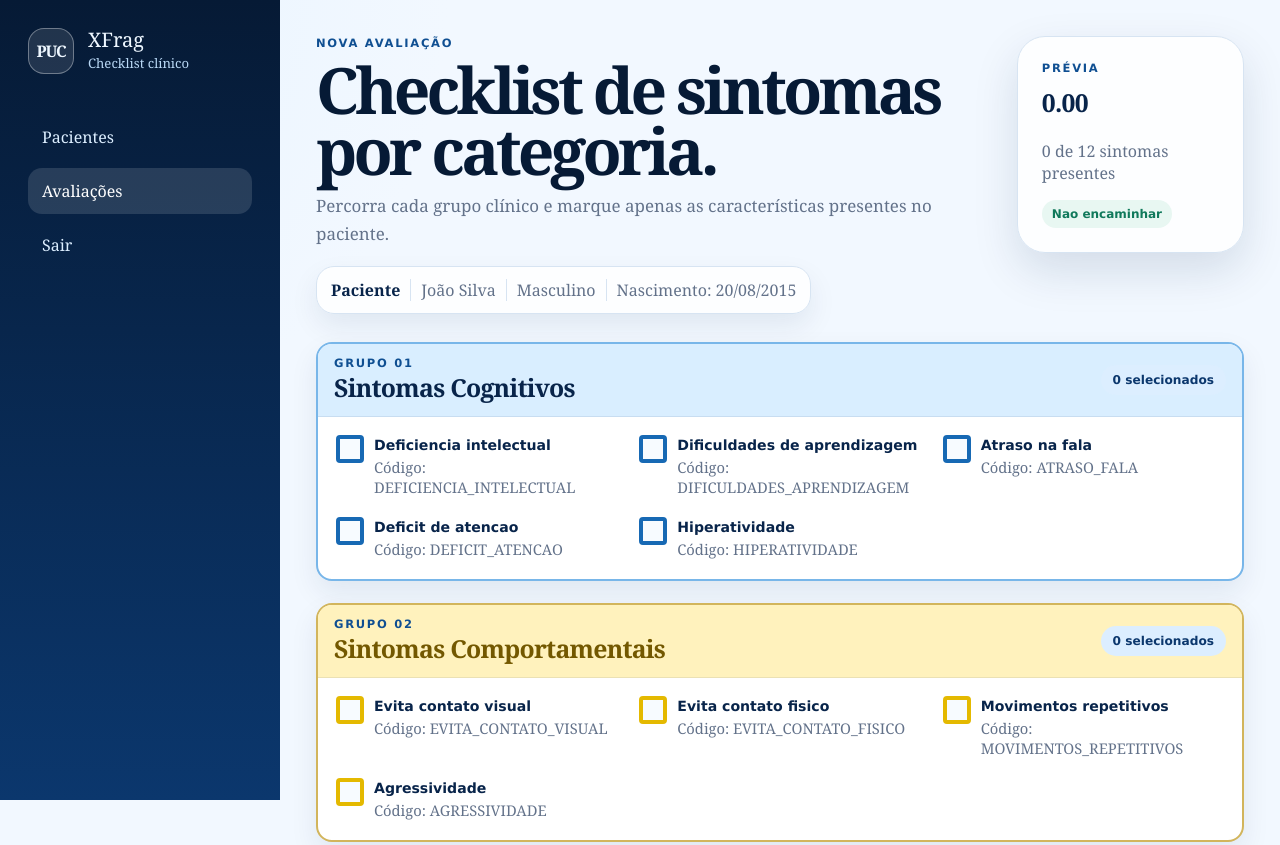
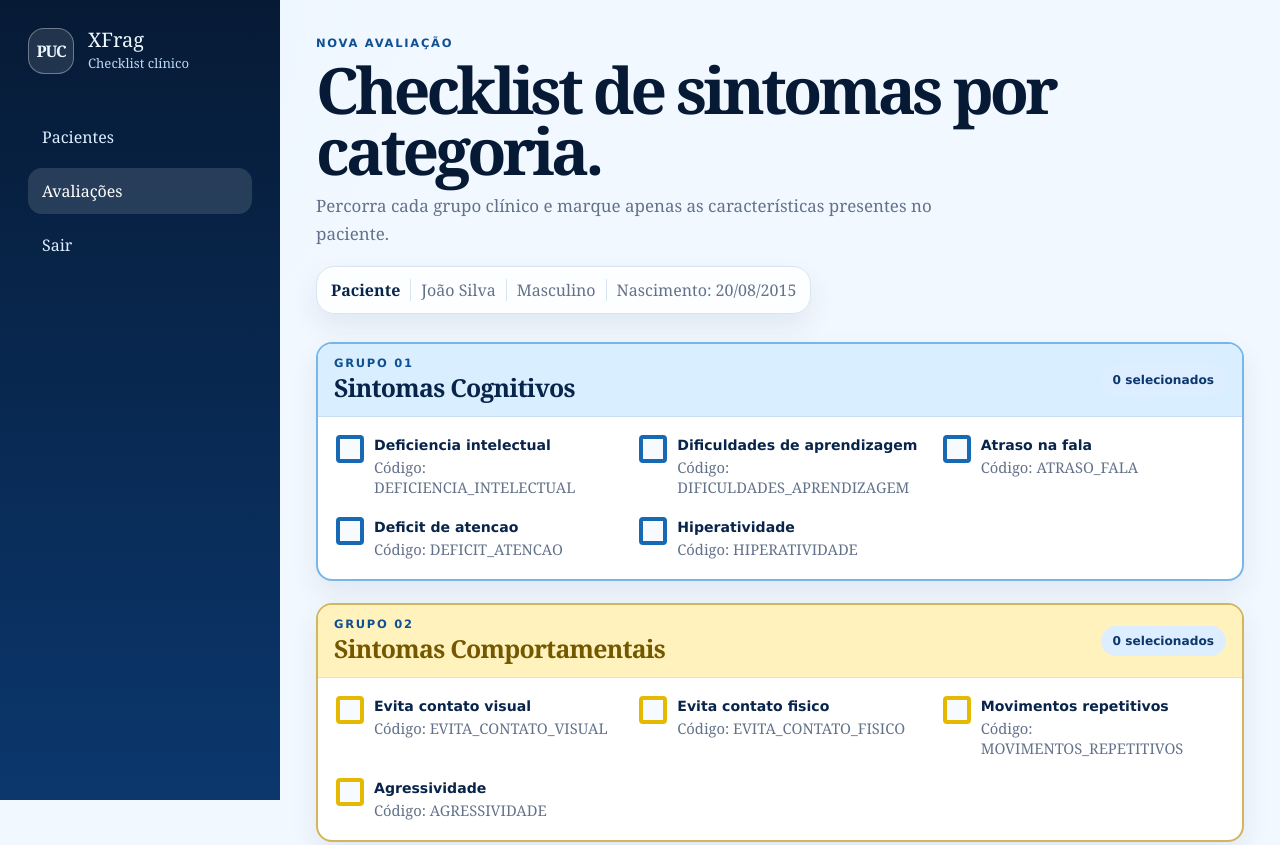
Before and after one commit to LucasNarZ/XFrag, a plain HTML site: page frontend/html/avaliacao.html in a window 1280 px wide. Shown: the top 845 px of the page. Drawn offline with Linux system fonts and the light colour scheme.

Commit message:
tirei o quadro de prévia.

```diff
--- a/frontend/html/avaliacao.html
+++ b/frontend/html/avaliacao.html
@@ -38,13 +38,6 @@
                         <span>Masculino</span>
                         <span>Nascimento: 20/08/2015</span>
                     </div>
-                </div>
-                <div class="card">
-                    <p class="eyebrow">Prévia</p>
-                    <h2 data-score>0.00</h2>
-                    <p class="muted"><span data-selected-count>0 de 12</span> sintomas presentes</p>
-                    <span class="status good" data-recommendation>Nao encaminhar</span>
-                </div>
             </header>
 
             <form class="grid" action="relatorio.html" id="avaliacao_form">
```
